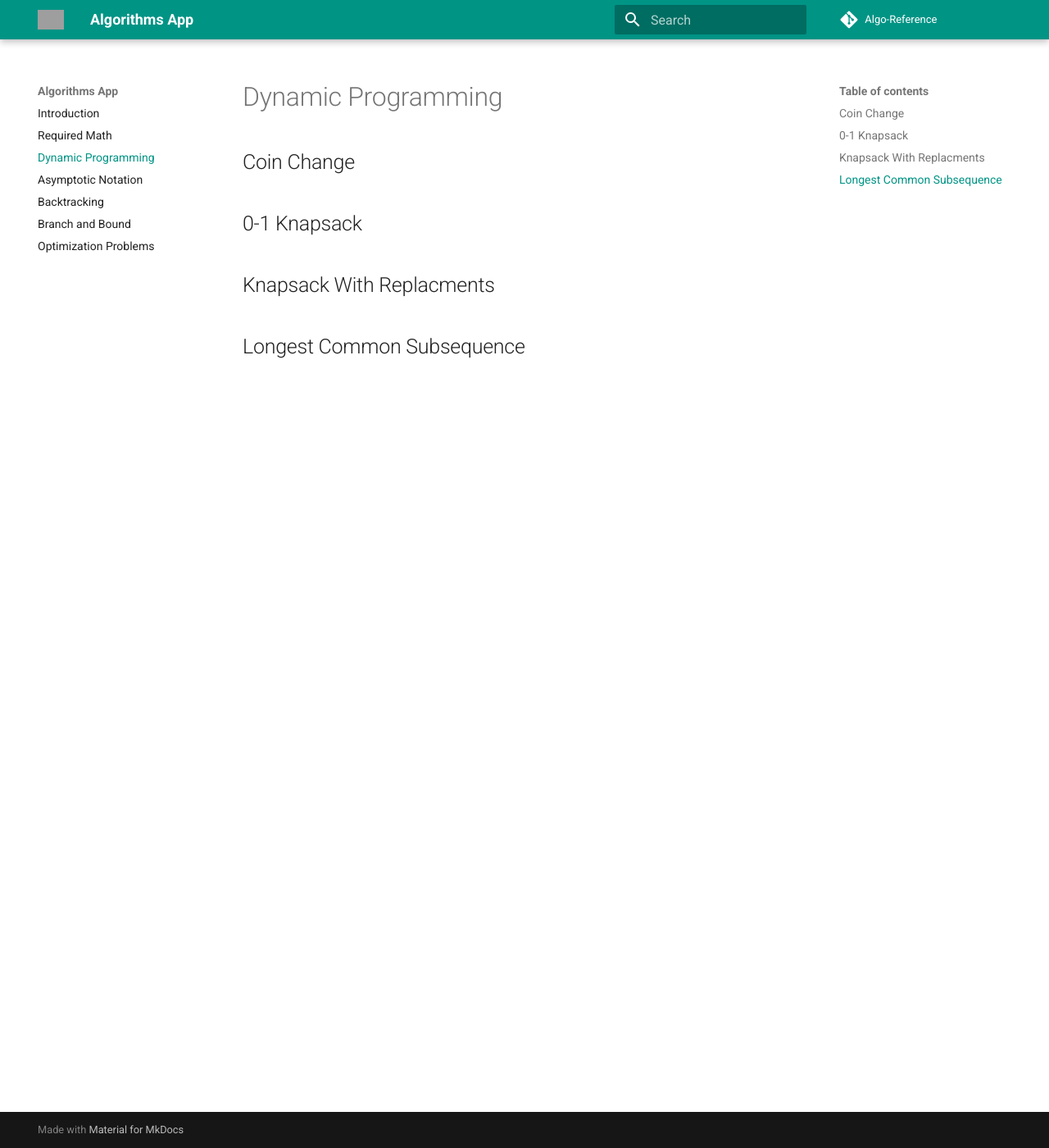
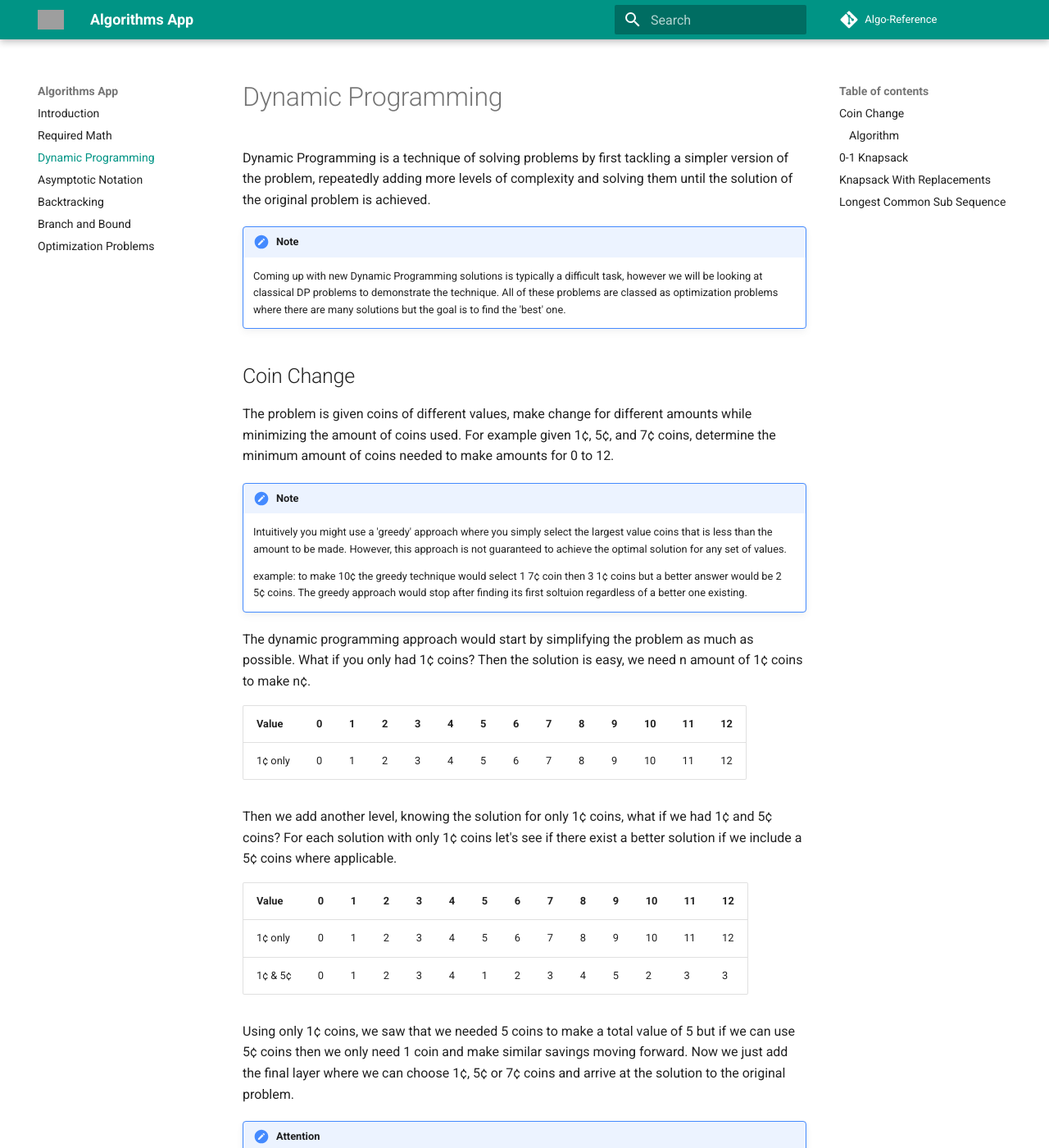
Before and after one commit to Snickdx/algo-reference, an MkDocs documentation site: the page built from docs/dynamic.md, in a window 1280 px wide and 1400 px high. Shown: the whole window at 82% size. Built offline with MkDocs 1.6.1 and Material for MkDocs 9.7.7, drawn with Linux system fonts in a browser that asks for light colours; formulas are drawn with MathJax 3; comment, search, counter and statistics services are not loaded; old or Windows-style settings are respelled for this version of MkDocs; some of the changed text lies outside the part shown; grey boxes are pictures that could not be loaded.

Commit message:
fixed PWA stuff DP update

````diff
--- /dev/null
+++ b/docs/assets/stylesheets/extra.css
@@ -0,0 +1,3 @@
+.md-typeset table:not([class]) th {
+     min-width: 2rem;
+}
--- a/docs/dynamic.md
+++ b/docs/dynamic.md
@@ -1,7 +1,98 @@
+Dynamic Programming is a technique of solving problems by first tackling a simpler version of the problem, repeatedly adding more levels of complexity and solving them
+until the solution of the original problem is achieved.
+
+!!! Note
+    Coming up with new Dynamic Programming solutions is typically a difficult task, however we will be looking at classical DP problems to demonstrate the technique. All of these
+    problems are classed as optimization problems where there are many solutions but the goal is to find the 'best' one.
+
 ## Coin Change
+The problem is given coins of different values, make change for different amounts while minimizing the amount of coins used.
+For example given 1¢, 5¢, and 7¢ coins, determine the minimum amount of coins needed to make amounts for 0 to 12.
+
+!!! Note
+    Intuitively you might use a 'greedy' approach where you simply select the largest value coins that is less than the amount to be made. However, this approach
+    is not guaranteed to achieve the optimal solution for any set of values.
+
+    example: to make 10¢ the greedy technique would select  1 7¢ coin then 3 1¢ coins but a better answer would be 2 5¢ coins. The greedy approach would stop after finding
+    its first soltuion regardless of a better one existing.
+
+The dynamic programming approach would start by simplifying the problem as much as possible. What if you only had 1¢ coins? Then the solution is easy, we need n amount of 1¢ coins to make n¢.
+
+| Value  |0|1|2|3|4|5|6|7|8|9|10|11|12|
+|--------|-|-|-|-|-|-|-|-|-|-|-|-|-|
+| 1¢ only|0|1|2|3|4|5|6|7|8|9|10|11|12|
+
+Then we add another level, knowing the solution for only 1¢ coins, what if we had 1¢ and 5¢ coins? For each solution with only 1¢ coins let's see if there exist a
+better solution if we include a 5¢ coins where applicable.
+
+| Value  |0|1|2|3|4|5|6|7|8|9|10|11|12|
+|--------|-|-|-|-|-|-|-|-|-|-|-|-|-|
+|1¢ only|0|1|2|3|4|5|6|7|8|9|10|11|12|
+|1¢ & 5¢|0|1|2|3|4|1|2|3|4|5|2|3|3|
+
+Using only 1¢ coins, we saw that we needed 5 coins to make a total value of 5 but if we can use 5¢ coins then we only need 1 coin and make similar savings moving forward.
+Now we just add the final layer where we can choose 1¢, 5¢ or 7¢ coins and arrive at the solution to the original problem.
+
+!!! Attention
+    When calculating a solution with a new coin value, we need to add the amount of coins needed for the remaining value. Example:
+    for 7, if we use a 5¢ coin we observe the value 5 columns to the left to add that 2 coins to cover the remaining 2¢ hence a total amount of 3 coins are needed.
+
+| Value     |0|1|2|3|4|5|6|7|8|9|10|11|12|
+|-----------|-|-|-|-|-|-|-|-|-|-|-|-|-|
+|1¢ only    |0|1|2|3|4|5|6|7|8|9|10|11|12|
+|1¢ & 5¢    |0|1|2|3|4|1|2|3|4|5|2 |3 | 4|
+|1¢, 5¢ & 7¢|0|1|2|3|4|1|2|1|2|3|2 |3 | 4|
+
+We only look at the previous row (1¢ & 5¢) and for each value compare it with the amount of coins needed using the new denomination (7¢) and select the smaller. For example
+for 11 we saw we need 3 coins on the previous row, but if we use a 7¢ it would take 5 coins (1 7¢ + the 4 7 columns to the left) so we stick with the 3 from the previous
+solution hence overcoming the caveats of the greedy approach.
+
+### Algorithm
+
+The amount of coins needed for amount j at level i is determined in 3 cases:
+
+1. 0 if i or j is 0
+2. The number of coins in the previous level if the new coin value is more than the amount j.
+3. 1 + num coins for the amount after subtracting the new coin value.
+
+Let's model the algorithm mathematically. Let's have a 2 dimensional matrix C, each element would have two coordinates associated with it, the vertical axis
+represents the level (1¢ only , 1¢ & 5¢, 1¢, 5¢ & 7¢) while the horizontal axis represents the amount (0 - 12) just like the table above. Therefore the value in C at level i
+for amount j is given by:
+
+\[ C[i][j] = \begin{cases}
+      0 & i, j\leq 0 \\
+      C[i-1][j] &  j \lt V[i] \\
+      min(C[i-1][j], 1 + C[i][j - V[i]]) & V[i] \leq j
+   \end{cases}
+\]
+
+!!! Note
+    1. In this book we would use i for the vertical axis and j for the horizontal as a convention.
+    2. V[i] is the value of the newest denomination at level i eg V[1] = 1, V[2] = 5, V[3] = 7
+
+Below is some python code that will fill out the matrix.
+
+``` python
+def fill_table():
+    num_denom = 3
+    max_amt = 12
+
+    for i in range(0, num_denom):
+        for j in range(0, max_amt):
+            if i == 0 or j == 0:
+                C[i][j] = 0
+            elif j < V[i]:
+                C[i][j] = C[i-1][j]
+            else:
+                C[i][j] = min(C[i-1][j], 1 + C[i][j - V[i]])
+
+
+
+
+```
 
 ## 0-1 Knapsack
 
-## Knapsack With Replacments
+## Knapsack With Replacements
 
-## Longest Common Subsequence
+## Longest Common Sub Sequence
--- a/mkdocs.yml
+++ b/mkdocs.yml
@@ -21,6 +21,19 @@
   - codehilite(guess_lang=false)
   - toc(permalink=true)
   - mdx_math
+  - pymdownx.arithmatex
+  - pymdownx.betterem(smart_enable=all)
+  - pymdownx.caret
+  - pymdownx.critic
+  - pymdownx.emoji:
+      emoji_generator: !!python/name:pymdownx.emoji.to_svg
+  - pymdownx.inlinehilite
+  - pymdownx.magiclink
+  - pymdownx.mark
+  - pymdownx.smartsymbols
+  - pymdownx.superfences
+  - pymdownx.tasklist(custom_checkbox=true)
+  - pymdownx.tilde
 
 # Options
 extra:
@@ -40,6 +53,9 @@
 extra_javascript:
     - https://cdnjs.cloudflare.com/ajax/libs/mathjax/2.7.0/MathJax.js?config=TeX-AMS-MML_HTMLorMML
 
+extra_css:
+    - assets/stylesheets/extra.css
+
 ## Repository
 repo_name: Algo-Reference
 repo_url: https://github.com/Snickdx/algo-reference
--- a/package.json
+++ b/package.json
@@ -7,6 +7,8 @@
     "doc": "docs"
   },
   "dependencies": {
+    "firebase-tools": "^3.9.1",
+    "g": "^2.0.1",
     "gulp": "^3.9.1",
     "path": "^0.12.7",
     "run-sequence": "^1.2.2"
````
Also changed, not shown: README.md (+3 -2 lines), docs/math.md (+23 -43 lines), gulpfile.js (+18 -2 lines), 2 other files.
